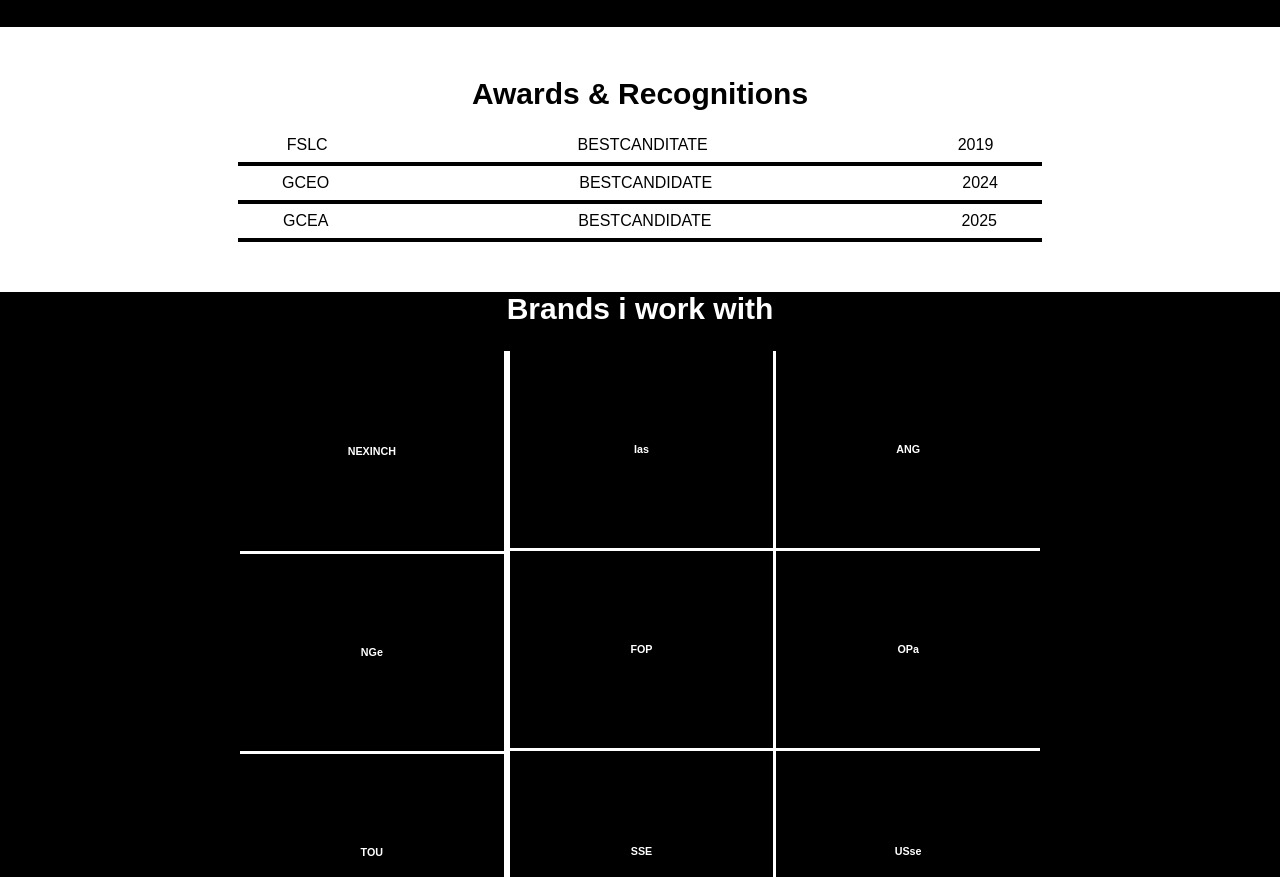
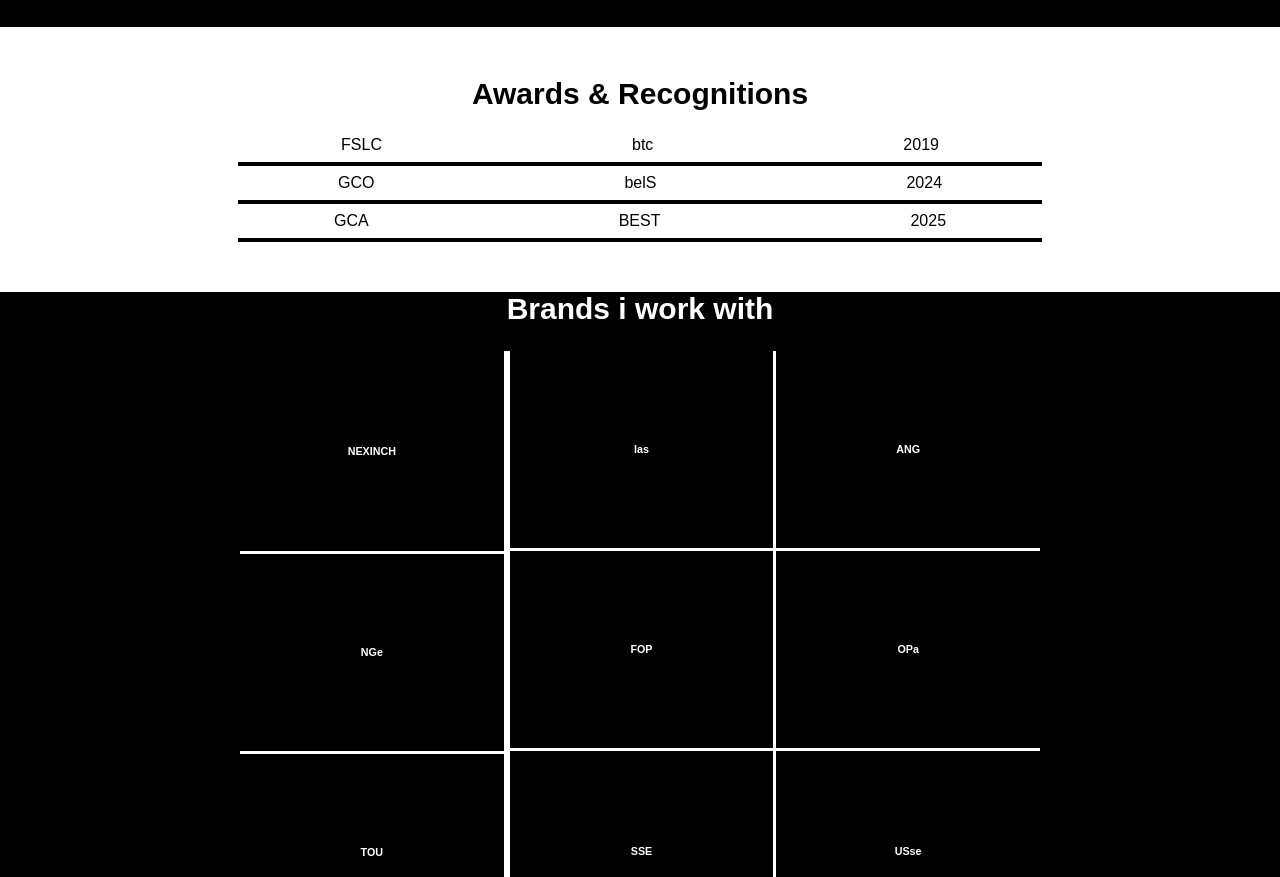
Before and after one commit to belias9/porfolio, a plain HTML site: page aboutme.html in a window 1280 px wide. Shown: the part 1540-2417 px from the top of the page. Drawn offline with Linux system fonts and the light colour scheme.

Commit message:
my fifth update

```diff
--- a/aboutme.html
+++ b/aboutme.html
@@ -41,11 +41,11 @@
     <h2>
         Awards & Recognitions
     </h2>
-    FSLC<span>BESTCANDITATE</span><span>2019</span><br>
+    FSLC<span>btc</span><span>2019</span><br>
     <hr>
-    GCEO<span>BESTCANDIDATE</span><span>2024</span><br>
+    GCO<span>belS</span><span>2024</span><br>
     <hr>
-    GCEA<span>BESTCANDIDATE</span><span>2025</span><br>
+    GCA<span>BEST</span><span>2025</span><br>
     <hr>
 </div>
 <div class="section3">
--- a/stylesheet.css
+++ b/stylesheet.css
@@ -104,6 +104,9 @@ a:hover{
         flex-wrap: wrap;
     }
     .images{
+        flex-wrap: wrap;
+    }
+    .section3.2{
         flex-wrap: wrap;
     }
 }
```
Also changed, not shown: index.html (+4 -4 lines).
